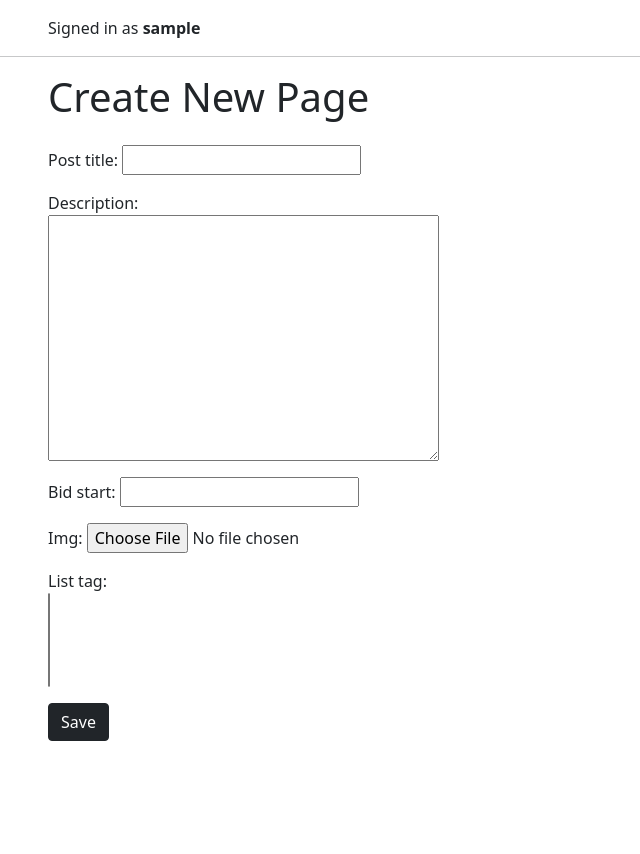
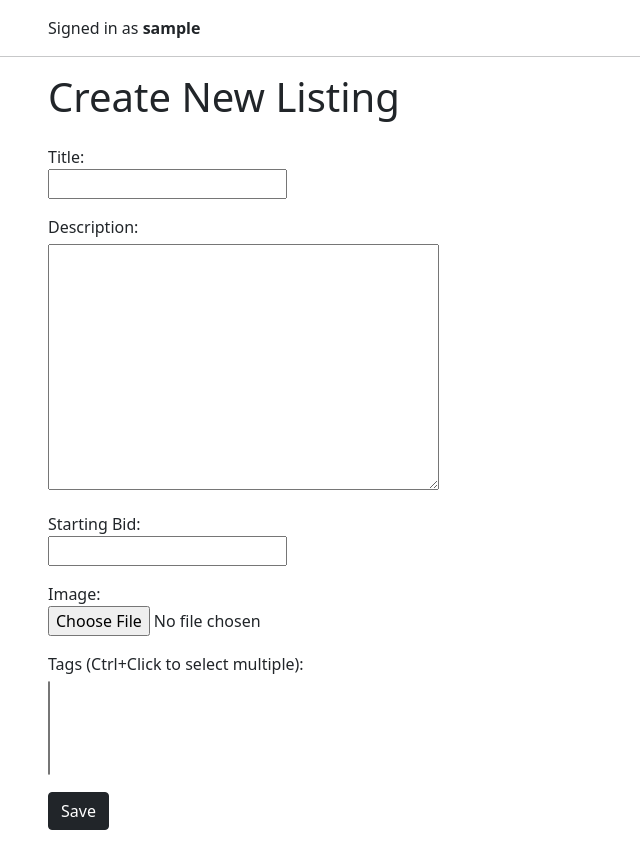
Before and after one commit to malachi3keys/fake-ebay-commerce, a Django app: page /new in a window 1280 px wide. Shown: the part 56-910 px from the top of the page, without its empty margins (0-640 px from the left). Before the commit the page ends 797 px from the top, so only its background shows below. Run offline with Django 3.2, Linux system fonts and the light colour scheme; the visitor is signed in with stand-in values (Sample User, id 1); data that the repository does not hold is empty.

Commit message:
add all tags page and forms for comments & bids

```diff
--- a/auctions/static/auctions/styles.css
+++ b/auctions/static/auctions/styles.css
@@ -4,12 +4,16 @@
     max-width: 600px;
 }
 
-#tags {
+.tags {
+    display: inline;
+}
+
+.tagbutton {
     background-color: rgb(230, 228, 228);
     border-radius: 20px;
 }
 
-#tags:hover {
+.tagbutton:hover {
     border: 1px solid darkgray ;
 }
 
@@ -17,12 +21,8 @@
     display: inline;
 }
 
-textarea {
-    display: block;
-}
-
-select {
-    display: block;
+textarea, select {
+    margin-top: 5px;
 }
 
 img {
--- a/auctions/templates/auctions/edit.html
+++ b/auctions/templates/auctions/edit.html
@@ -10,9 +10,9 @@
             {% csrf_token %}
 
             {% for field in form %}
-                <div class="mb-3">
-                    {{ field.label_tag }}
-                    {{ field }}
+                <div class="my-3">
+                    <label class="me-2">{{ field.label_tag }}</label>
+                    <div>{{ field }}</div>
                 </div>
             {% endfor %}
 
--- a/auctions/templates/auctions/new.html
+++ b/auctions/templates/auctions/new.html
@@ -1,18 +1,18 @@
 {% extends "auctions/layout.html" %}
 
-{% block title %}Create New Listing{% endblock %}
+{% block title %}New Listing{% endblock %}
 
 {% block body %}
-    <h1>Create New Page</h1>
+    <h1>Create New Listing</h1>
 
     <div class="my-4">
         <form action="{% url 'new' %}" method="POST" enctype="multipart/form-data">
             {% csrf_token %}
 
             {% for field in form %}
-                <div class="mb-3">
-                    {{ field.label_tag }}
-                    {{ field }}
+                <div class="my-3">
+                    <div><label class="me-2">{{ field.label_tag }}</label></div>
+                    <div>{{ field }}</div>
                 </div>
             {% endfor %}
 
--- a/auctions/urls.py
+++ b/auctions/urls.py
@@ -7,6 +7,7 @@ urlpatterns = [
     path("logout", views.logout_view, name="logout"),
     path("register", views.register, name="register"),
     path("watchlist", views.watchlist, name="watchlist"),
+    path("tags", views.alltags, name="alltags"),
     path("tags/<str:tag_name>", views.tags, name="tags"),
     path("new", views.new, name="new"),
     path("<int:list_id>", views.list_item, name="list_item"),
--- a/auctions/views.py
+++ b/auctions/views.py
@@ -9,6 +9,31 @@ class ListingForm(forms.ModelForm):
     class Meta:
         model = Listing
         fields = ["post_title", "description","bid_start", "img", "list_tag"]
+        labels = {
+            "post_title": "Title",
+            "bid_start": "Starting Bid",
+            "img": "Image",
+            "list_tag": "Tags (Ctrl+Click to select multiple)"
+        }
+
+class CommentForm(forms.ModelForm):
+    class Meta:
+        model = Comment
+        fields = ["body"]
+        labels = {
+            "body": "",
+        }
+        widgets = {
+            "body": forms.Textarea(attrs={"cols": 100, "rows": 2, "placeholder":"Leave a comment"})
+        }
+
+class BidForm(forms.ModelForm):
+    class Meta:
+        model = Bid
+        fields = ["dollar"]
+        labels = {
+            "dollar": "Make a bid",
+        }
 
 
 def index(request):
@@ -77,9 +102,10 @@ def register(request):
 
 
 def list_item(request, list_id):
-    if list_id > Listing.objects.count():
+    listNum = Listing.objects.count()
+
+    if list_id > listNum:
         return redirect("index")
-
     else:
         item = Listing.objects.get(pk=list_id)
         comments = Comment.objects.filter(listing=list_id)
@@ -89,12 +115,26 @@ def list_item(request, list_id):
         if top_bid is None:
             top_bid = item.bid_start
 
+    if request.method =='GET':
+
+        # check if user is signed in
         user_check = request.user
 
-        if user_check is not None and user_check == item.user:
-            canedit = True
+        if user_check:
+            # check user is the same as the listing
+            if user_check == item.user:
+                canedit = True
+            else:
+                canedit = False
+
+            # create forms for the comments and bids
+            cform = CommentForm()
+            bform = BidForm()
+
         else:
-            canedit = False
+            cform = None
+            bform = None
+
 
         return render(request, "auctions/listing.html", {
             "item": item,
@@ -102,24 +142,57 @@ def list_item(request, list_id):
             "top": top_bid,
             "comments": comments,
             "editor": canedit,
+            "cform": cform,
+            "bform": bform,
         })
+
+    # only show comment/bid input if logged in?
+    elif request.method =='POST':
+        if request.POST.get("body"):
+            cform = CommentForm(request.POST)
+
+            if cform.is_valid():
+                newComment = cform.save(commit=False)
+                newComment.user = request.user
+                newComment.listing = item
+                newComment.save()
+                # redirect('listing', list_id)
+
+        elif request.POST.get("dollar"):
+            bform = BidForm(request.POST)
+
+            if bform.is_valid():
+                newBid = bform.save(commit=False)
+                newBid.bidder = request.user
+                newBid.listing = item
+                newBid.save()
+
+        return redirect('list_item', list_id)
+
+
 
 
 @login_required(login_url="login")
 def watchlist(request):
     watcher = request.user
-    # watcher_name = request.user.username
-    # watcher_id = User.objects.get(username=watcher_name)
 
     # In case there is a user that doesn't have a watch list
     try:
-        # faves = Watchlist.objects.get(user=watcher_id)
         faves = Watchlist.objects.get(user=watcher)
     except Watchlist.DoesNotExist:
         faves = None
 
     return render(request, "auctions/watchlist.html", {
         "faves": faves
+    })
+
+
+
+def alltags(request):
+    taglist = Tag.objects.all()
+
+    return render(request, "auctions/alltags.html", {
+        "tags": taglist
     })
 
 
@@ -181,15 +254,15 @@ def new(request):
             "form": f
         })
 
-    #when save button pressed, save listing & redirect to listing
+    #when save button pressed, save info & redirect to new listing page
     elif request.method == 'POST':
         f = ListingForm(request.POST, request.FILES)
 
         if f.is_valid():
             #check for duplicates and make post_title unique in models?
-            newlist = f.save(commit=False)
-            newlist.user = request.user
-            newlist.save()
+            newList = f.save(commit=False)
+            newList.user = request.user
+            newList.save()
 
             recent = Listing.objects.count()
             return redirect('list_item', recent)
```
Also changed, not shown: auctions/templates/auctions/alltags.html (added, +18 -0 lines), auctions/templates/auctions/index.html (+7 -6 lines), auctions/templates/auctions/listing.html (+23 -3 lines), auctions/templates/auctions/tags.html (+5 -3 lines), auctions/templates/auctions/watchlist.html (+7 -8 lines).
